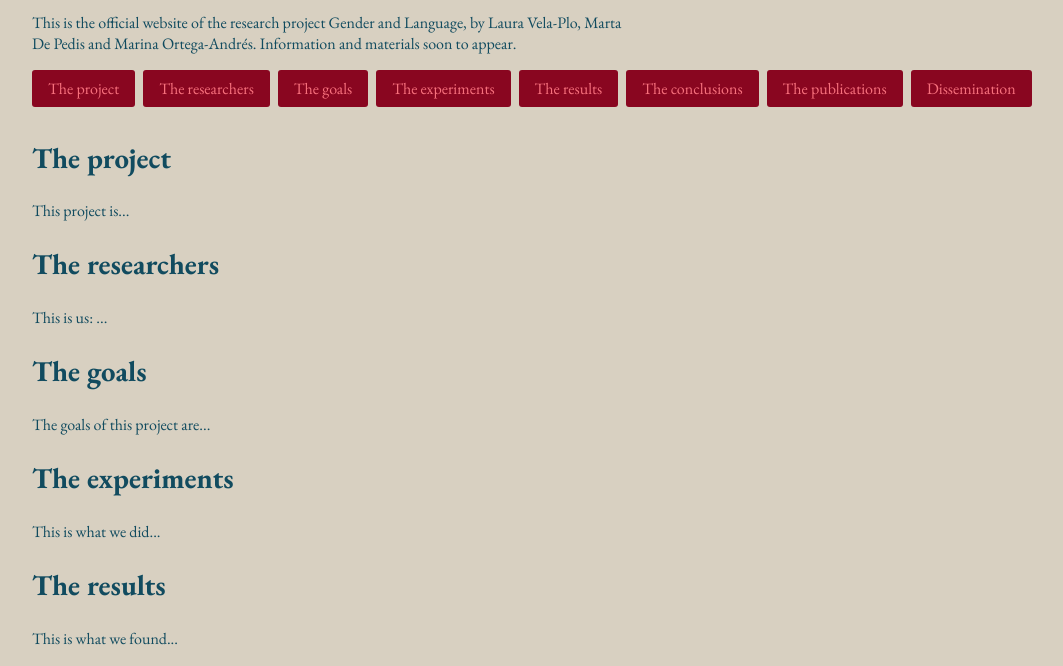
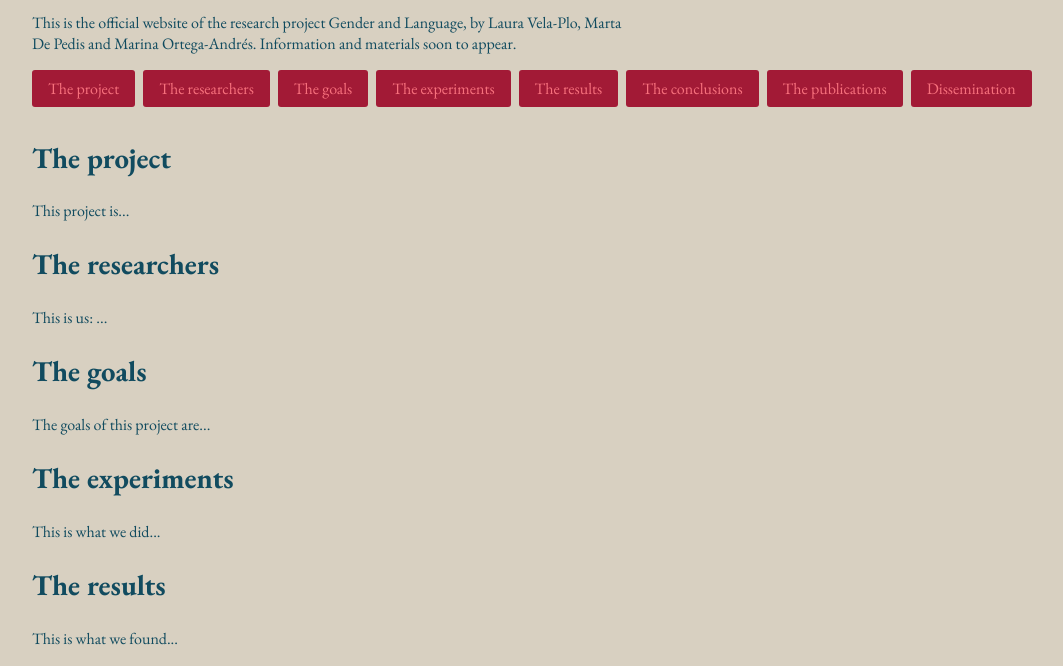
Before and after one commit to martadepedis/genderandlanguage, a plain HTML site: page index.html in a window 1280 px wide. Shown: the part 134-800 px from the top of the page, without its empty margins (8-1071 px from the left). Drawn offline with nearby package versions, Linux system fonts and the light colour scheme.

Commit message:
Update index.html

```diff
--- a/index.html
+++ b/index.html
@@ -6,11 +6,11 @@
   <title>Gender and Language Project</title>
   <style>
     /*
-      Color palette: https://coolors.co/114b5f-f7717d-d8d0c1-890620-4e937a
+      Color palette: https://coolors.co/114b5f-f7717d-d8d0c1-a21a36-4e937a
       #114b5f	 Blu petrolio scuro
       #f7717d	 Rosa corallo acceso
       #d8d0c1  Beige chiaro caldo
-      #890620  Bordeaux intense
+      #a21a36  Madder
       #4e937a	Verde salvia/grigiastro
 
       Fonts: https://fonts.google.com/
@@ -57,7 +57,7 @@
       }
 
     nav button {
-    background-color: #890620; /* bordeaux intense */
+    background-color: #a21a36; /* madder */
     color: #f7717d;
     border: none;
     padding: 0.5rem 1rem;
```
